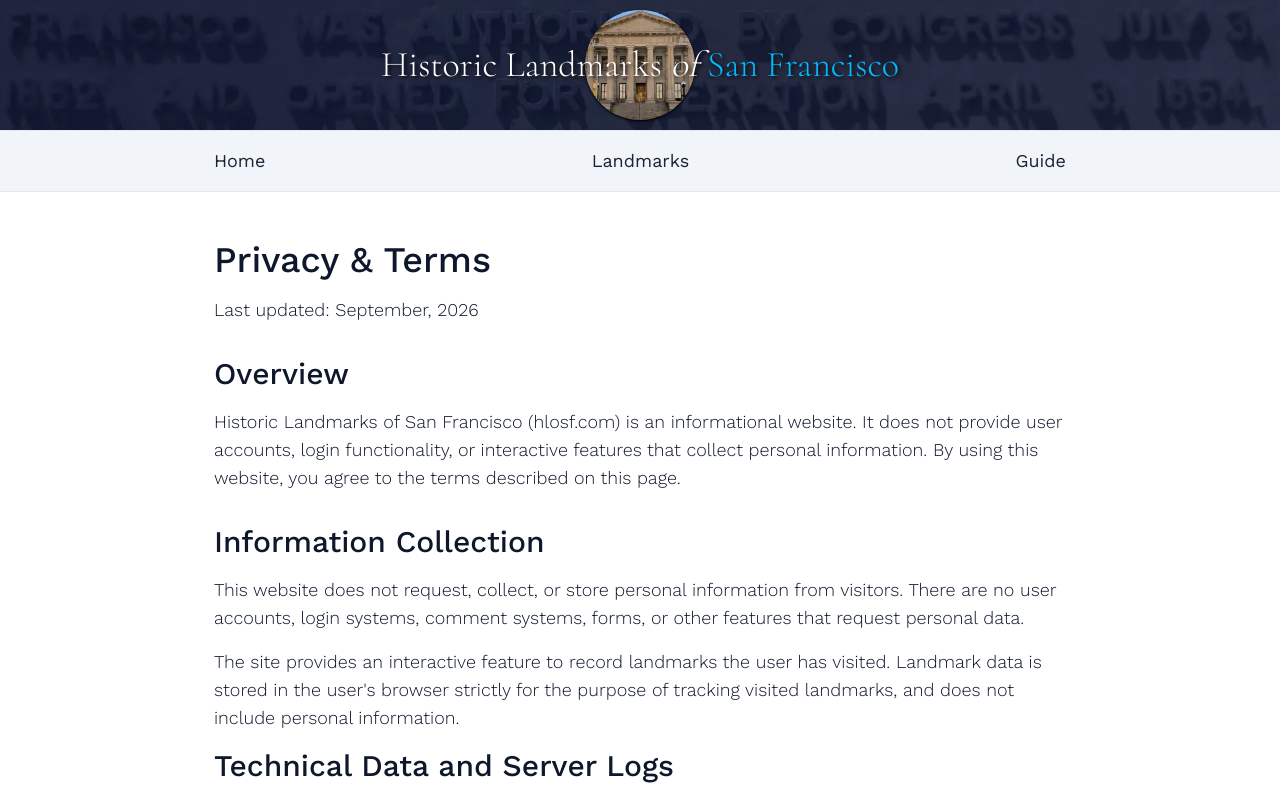
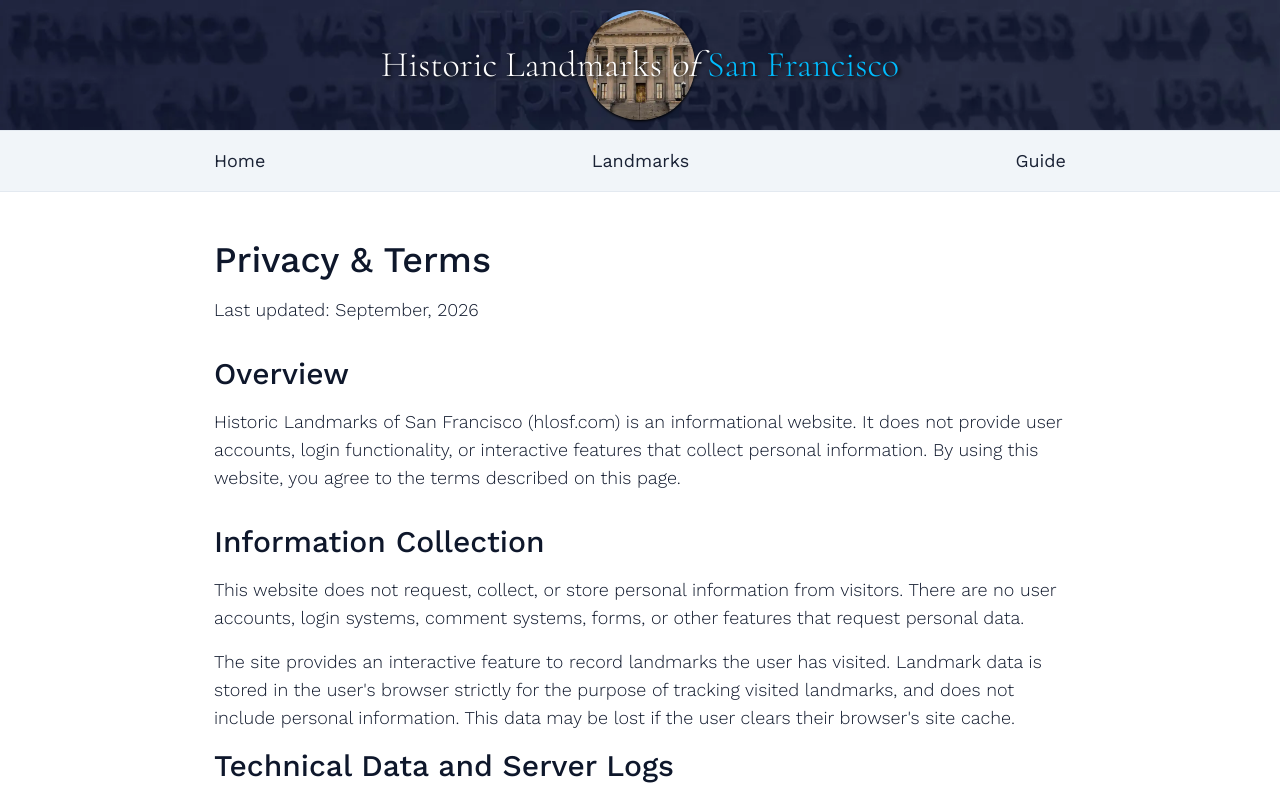
Before and after one commit to tdkent/hlosf.com, a Next.js app: page /disclaimer in a window 1280 px wide. Shown: the top 800 px of the page. Built offline with nearby package versions, Linux system fonts and the light colour scheme.

Commit message:
add text to disclaimer page regarding data storage and potential loss

```diff
--- a/src/app/disclaimer/page.tsx
+++ b/src/app/disclaimer/page.tsx
@@ -35,7 +35,8 @@ export default function Disclaimer() {
           The site provides an interactive feature to record landmarks the user
           has visited. Landmark data is stored in the user's browser strictly
           for the purpose of tracking visited landmarks, and does not include
-          personal information.
+          personal information. This data may be lost if the user clears their
+          browser's site cache.
         </p>
         <h2>Technical Data and Server Logs</h2>
         <p>
@@ -86,10 +87,10 @@ export default function Disclaimer() {
             Wikimedia Commons
           </Link>
           .
-          <p>
-            All original images, including images of landmark sites and markers,
-            are copyrighted to Historical Landmarks of San Francisco website.
-          </p>
+        </p>
+        <p>
+          All original images, including images of landmark sites and markers,
+          are copyrighted to Historical Landmarks of San Francisco website.
         </p>
         <p>
           Images and other content displayed on this site are provided for
```
